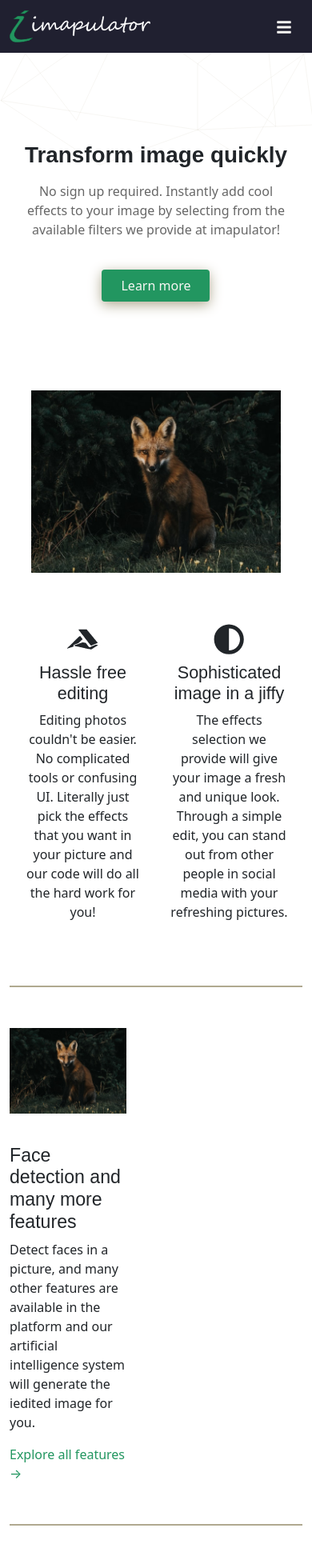
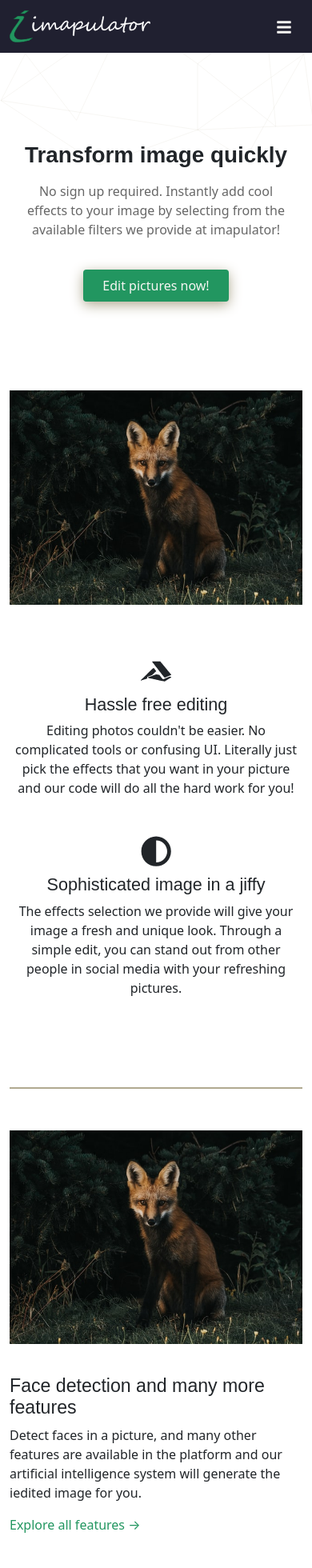
Before and after one commit to chromium7/django-image-manipulation, a React app in the folder frontend/: page / in a window 390 px wide. Shown: the top 1960 px of the page at 80% size. Built offline with nearby package versions, Linux system fonts and the light colour scheme; the HTML template or start-up script is replaced by a standard one.

Commit message:
Fix mobile styling for landing page

```diff
--- a/frontend/src/components/Header/Header.js
+++ b/frontend/src/components/Header/Header.js
@@ -80,7 +80,7 @@ export default function Header() {
                 <Space />
               </li>
               <li className="nav-item">
-                <NavButton text={"Learn more"} href={"/"} shadow={true} />
+                <NavButton text={"Edit pictures"} href={"/"} shadow={true} />
               </li>
             </ul>
           </div>
--- a/frontend/src/components/LandingPage/LandingBody.js
+++ b/frontend/src/components/LandingPage/LandingBody.js
@@ -11,16 +11,17 @@ const ContainerBig = styled.div`
   border-bottom: 2px solid var(--color-secondary);
 
   img {
-    max-width: 80vw;
+    width: 100%;
   }
 
   .inside {
     display: flex;
+    flex-direction: column;
     justify-content: space-around;
     margin: 4em 0;
 
     div {
-      max-width: 40%;
+      margin-bottom: 2rem;
     }
 
     h4 {
@@ -32,18 +33,30 @@ const ContainerBig = styled.div`
       margin-bottom: 0.6rem;
     }
   }
+
+  @media only screen and (min-width: 992px) {
+    img {
+      max-width: 80%;
+    }
+
+    .inside {
+      flex-direction: row;
+
+      div {
+        max-width: 40%;
+        margin-bottom: 0;
+      }
+    }
+  }
 `;
 
 const ContainerMedium = styled.div`
   display: flex;
   flex-direction: column;
+  align-items: center;
   justify-content: space-around;
   padding: 3.2rem 0;
   border-bottom: 2px solid var(--color-secondary);
-
-  &.reverse {
-    flex-direction: column-reverse;
-  }
 
   h3 {
     font-family: var(--text-title);
@@ -59,12 +72,11 @@ const ContainerMedium = styled.div`
   }
 
   img {
-    width: 40%;
+    width: 100%;
   }
 
-  img,
   div {
-    max-width: 40%;
+    max-width: 100%;
   }
 
   @media only screen and (min-width: 992px) {
@@ -73,12 +85,19 @@ const ContainerMedium = styled.div`
     &.reverse {
       flex-direction: row;
     }
+    img {
+      width: 40%;
+    }
+
+    div {
+      max-width: 40%;
+    }
   }
 `;
 
 export default function LandingBody() {
   return (
-    <div>
+    <main>
       <ContainerBig>
         <img src={placeholder} />
         <div class="inside">
@@ -118,7 +137,8 @@ export default function LandingBody() {
         </ContainerMedium>
       </SlideIn>
       <SlideIn>
-        <ContainerMedium>
+        <ContainerMedium className="reverse">
+          <img src={placeholder} />
           <div>
             <h3>Image manipulation using openCV</h3>
             <p>
@@ -129,7 +149,6 @@ export default function LandingBody() {
             </p>
             <a>Find out more &rarr;</a>
           </div>
-          <img src={placeholder} />
         </ContainerMedium>
       </SlideIn>
 
@@ -139,6 +158,6 @@ export default function LandingBody() {
         invert={true}
         href="/"
       />
-    </div>
+    </main>
   );
 }
--- a/frontend/src/components/LandingPage/LandingTitle.js
+++ b/frontend/src/components/LandingPage/LandingTitle.js
@@ -54,7 +54,7 @@ export default function LandingTitle() {
           No sign up required. Instantly add cool effects to your image by
           selecting from the available filters we provide at imapulator!
         </p>
-        <NavButton href={"/"} shadow={true} text={"Learn more"} />
+        <NavButton href={"/"} shadow={true} text={"Edit pictures now!"} />
       </Title>
     </Container>
   );
--- a/frontend/src/components/Shared/EndExplore.js
+++ b/frontend/src/components/Shared/EndExplore.js
@@ -11,7 +11,7 @@ const Container = styled.div`
   padding: 4.8rem 0 6rem;
 
   div {
-    max-width: 60%;
+    width: 100%;
     text-align: center;
     animation: var(--animation-slide);
 
@@ -28,6 +28,12 @@ const Container = styled.div`
     a {
       display: inline-block;
       margin-top: 2rem;
+    }
+  }
+
+  @media only screen and (min-width: 992px) {
+    div {
+      max-width: 60%;
     }
   }
 `;
```
Also changed, not shown: frontend/static/frontend/main.js.
